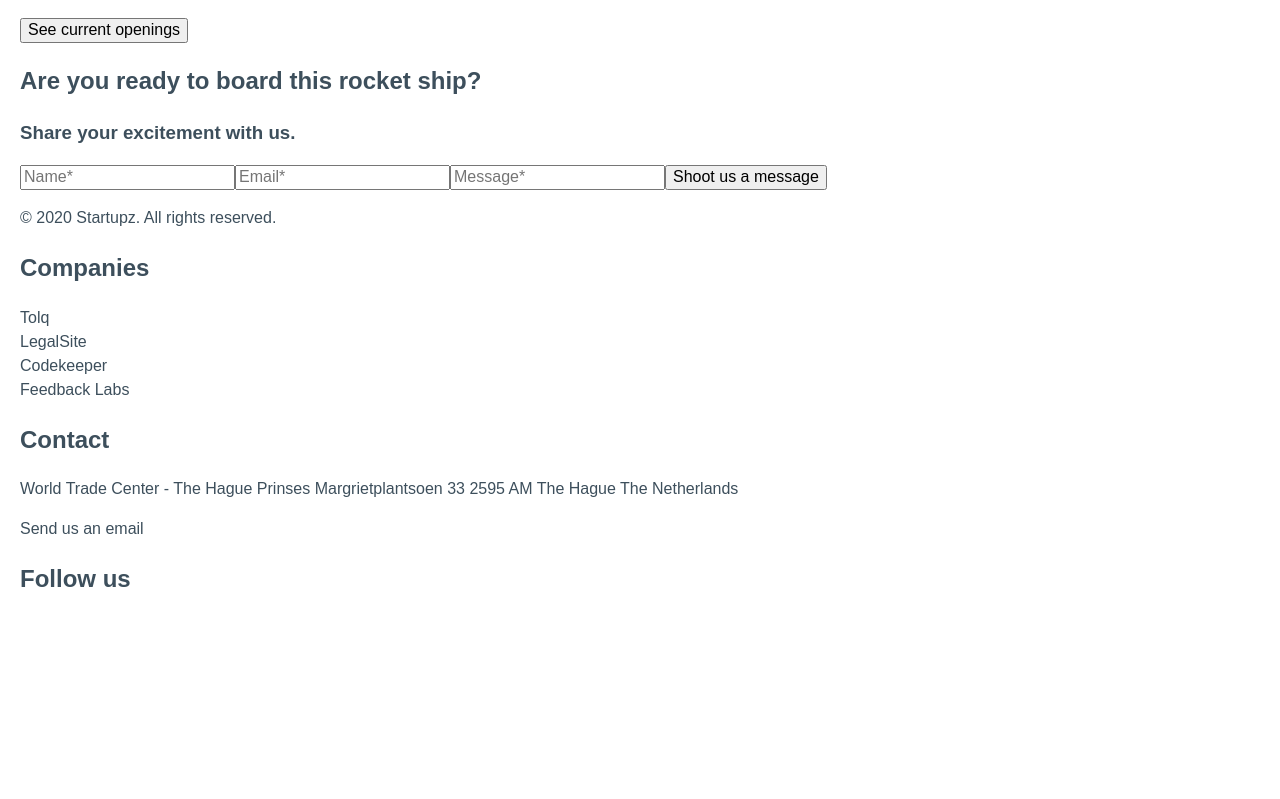
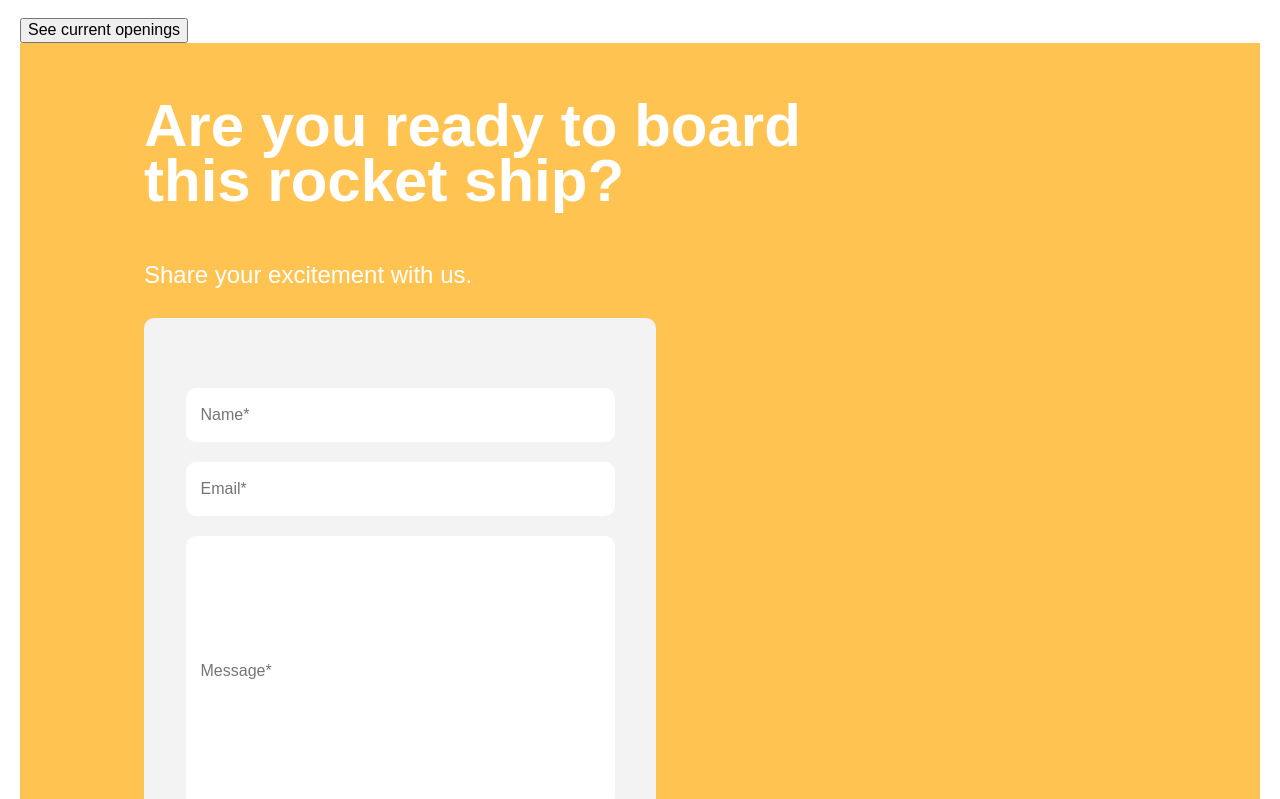
Before and after one commit to Soniq7/Startupz-Landing-Page, a React (Create React App) app: page / in a window 1280 px wide. Shown: the part 1261-2060 px from the top of the page. Before the commit the page ends 1922 px from the top, so only its background shows below. Built offline with nearby package versions, Linux system fonts and the light colour scheme; a web font is replaced by a local one.

Commit message:
Form component created and styled

```diff
--- a/src/GlobalStyle.js
+++ b/src/GlobalStyle.js
@@ -14,5 +14,11 @@ export const GlobalStyle = createGlobalStyle`
         font-family: "Circular Std", sans-serif;
         color: ${({theme}) => theme.colors.text.primaryText};
         background: ${({theme}) => theme.colors.background.backgroundWhite};
+        overflow-wrap: anywhere;
+    }
+
+    a {
+        color: inherit;
+        text-decoration: none;
     }
 `;
--- /dev/null
+++ b/src/common/SectionForm/index.js
@@ -0,0 +1,20 @@
+import { StyledSection, Header, Title, Body, StyledImage } from "./styled";
+import rocketShipSVG from "../images/rocketShip.svg";
+
+
+const SectionForm = ({ title, body, headerContent }) => (
+    <StyledSection>
+      <Header>
+        <Title>
+          {title}
+        </Title>
+          {headerContent}
+      </Header>
+      <Body>
+        <StyledImage src={rocketShipSVG}/>
+          {body}
+      </Body>
+    </StyledSection>
+  );
+
+  export default SectionForm;
--- /dev/null
+++ b/src/common/SectionForm/styled.js
@@ -0,0 +1,49 @@
+import styled from "styled-components";
+
+export const StyledSection = styled.section`
+    background-color: ${({theme}) => theme.colors.background.backgroundYellow};
+    height: 933px;
+    position: relative;
+    overflow: hidden;
+
+    @media (max-width: ${({theme}) => theme.breakpoint.tabletVertical}px) {
+    margin: auto;
+    height: auto;
+    padding-bottom: 50px;
+  }
+
+`;
+
+export const Header = styled.header`
+    width: 677px;
+    margin-left: 124px;
+    padding: 5px 0px 25px 0px;
+    font-size: 24px;
+    color: ${({theme}) => theme.colors.text.textWhite};
+
+    @media (max-width: ${({theme}) => theme.breakpoint.tabletVertical}px) {
+    margin: auto;
+    width: 90%;
+    height: auto;
+  }
+`;
+
+export const Title = styled.h2`
+    font-size: 60px;
+    line-height: 55px;
+    font-weight: bold;
+`;
+
+export const Body = styled.div`
+    overflow: hidden;
+`;
+
+export const StyledImage = styled.img`
+    position: absolute;
+    left: 75%;
+    transform: translateX(-55%) translateY(20.5%);
+
+  @media (max-width: ${({theme}) => theme.breakpoint.tabletHorizontal}px) {
+    display: none;
+  }
+`;
--- a/src/common/theme.js
+++ b/src/common/theme.js
@@ -10,6 +10,8 @@ const colorCollection = {
     hintOfRed: "#FBFAFA",
     indianKhaki: "#BBA98E",
     texasRose: "#FFC351",
+    concrete: "#F3F3F3",
+    desertStorm: "#FBFBFA"
 };
 
 export const theme = {
@@ -23,11 +25,13 @@ export const theme = {
             textLightBlue: colorCollection.glacier,
             textBlue: colorCollection.bondiBlue,
             textPurple: colorCollection.trueV,
+            textMessageButton: colorCollection.desertStorm,
 
         },
         border: {
             borderBlue: colorCollection.pelorous,
             borderOrange: colorCollection.coral,
+            borderGrey: colorCollection.oxfordBlue,
         },
         shadow: {
             shadowCream: colorCollection.indianKhaki,
@@ -38,6 +42,13 @@ export const theme = {
             backgroundCream: colorCollection.hintOfRed,
             backgroundTeal: colorCollection.pelorous,
             backgroundYellow: colorCollection.texasRose,
+            backgroundForm: colorCollection.concrete,
         }
     },
+    breakpoint: {
+        mobile: 767,
+        tabletVertical: 960,
+        tabletHorizontal: 1420,
+
+    },
 };
--- a/src/core/App.js
+++ b/src/core/App.js
@@ -1,5 +1,7 @@
 import React from "react";
 import Container from "../common/Container";
+import Form from "../features/Form";
+import SectionForm from "../common/SectionForm";
 
 function App() {
   return (
@@ -114,18 +116,11 @@ function App() {
           </p>
           <button>See current openings</button>
         </section>
-        <section>
-          <div>
-            <h2>Are you ready to board this rocket ship?</h2>
-            <h3>Share your excitement with us.</h3>
-            <form>
-              <input placeholder="Name*" />
-              <input placeholder="Email*" />
-              <input placeholder="Message*" />
-              <button>Shoot us a message</button>
-            </form>
-          </div>
-        </section>
+        <SectionForm
+          title="Are you ready to board this rocket ship?"
+          headerContent="Share your excitement with us."
+          body={<Form />}
+        />
         <footer>
           <p>© 2020 Startupz. All rights reserved.</p>
           <aside>
--- /dev/null
+++ b/src/features/Form/index.js
@@ -0,0 +1,12 @@
+import { Input, StyledForm, InputMessage, Button } from "./styled";
+
+const Form = () => (
+  <StyledForm>
+    <Input placeholder="Name*" />
+    <Input placeholder="Email*" />
+    <InputMessage placeholder="Message*" />
+    <Button>Shoot us a message</Button>
+  </StyledForm>
+);
+
+export default Form;
--- /dev/null
+++ b/src/features/Form/styled.js
@@ -0,0 +1,77 @@
+import styled from "styled-components";
+
+export const StyledForm = styled.form`
+  display: flex;
+  flex-direction: column;
+  gap: 10px;
+  align-items: center;
+  width: 512px;
+  height: 601px;
+  margin-left: 124px;
+  padding-top: 65px;
+  background-color: ${({ theme }) => theme.colors.background.backgroundForm};
+  border-radius: 10px;
+
+  @media (max-width: ${({theme}) => theme.breakpoint.mobile}px) {
+    margin: auto;
+    width: 90%;
+    height: auto;
+  }
+`;
+
+export const Input = styled.input`
+  width: 429px;
+  height: 54px;
+  margin: 5px;
+  border-radius: 10px;
+  border: none;
+  padding: 15px;
+
+  @media (max-width: ${({theme}) => theme.breakpoint.mobile}px) {
+    margin: auto;
+    width: 90%;
+    height: auto;
+  }
+`;
+
+export const InputMessage = styled.input`
+  width: 429px;
+  height: 270px;
+  margin: 5px;
+  border-radius: 10px;
+  border: none;
+  padding: 15px;
+
+  @media (max-width: ${({theme}) => theme.breakpoint.mobile}px) {
+    margin: auto;
+    width: 90%;
+  }
+`;
+
+
+export const Button = styled.button`
+width: 243px;
+height: 45px;
+border-radius: 32.5px;
+margin-top: 15px;
+border: solid 1px ${({theme}) => theme.colors.border.borderGrey};
+background-color: ${({theme}) => theme.colors.background.backgroundGrey};
+color: ${({theme}) => theme.colors.text.textMessageButton};
+
+&:hover {
+    cursor: pointer;
+    filter: brightness(120%);
+    transform: scale(1.1);
+    transition: 1s;
+}
+
+&:active {
+    filter: brightness(130%);
+    border: 1px solid ${({theme}) => theme.colors.border.borderGrey};
+}
+
+@media (max-width: ${({theme}) => theme.breakpoint.mobile}px) {
+    margin-bottom: 30px;
+    width: 80%;
+  }
+`;
```
Also changed, not shown: src/common/images/rocketShip.svg (added).
